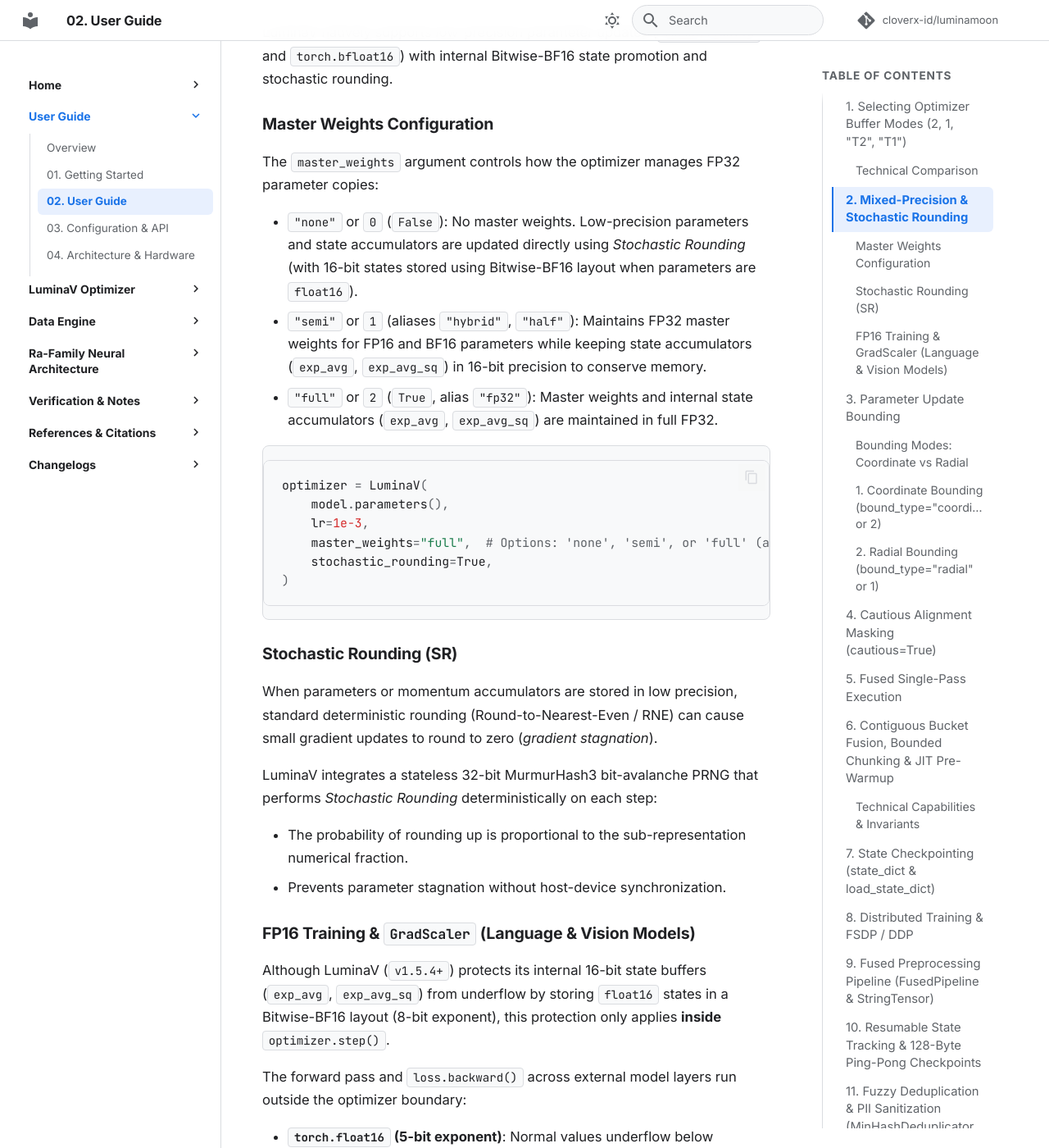
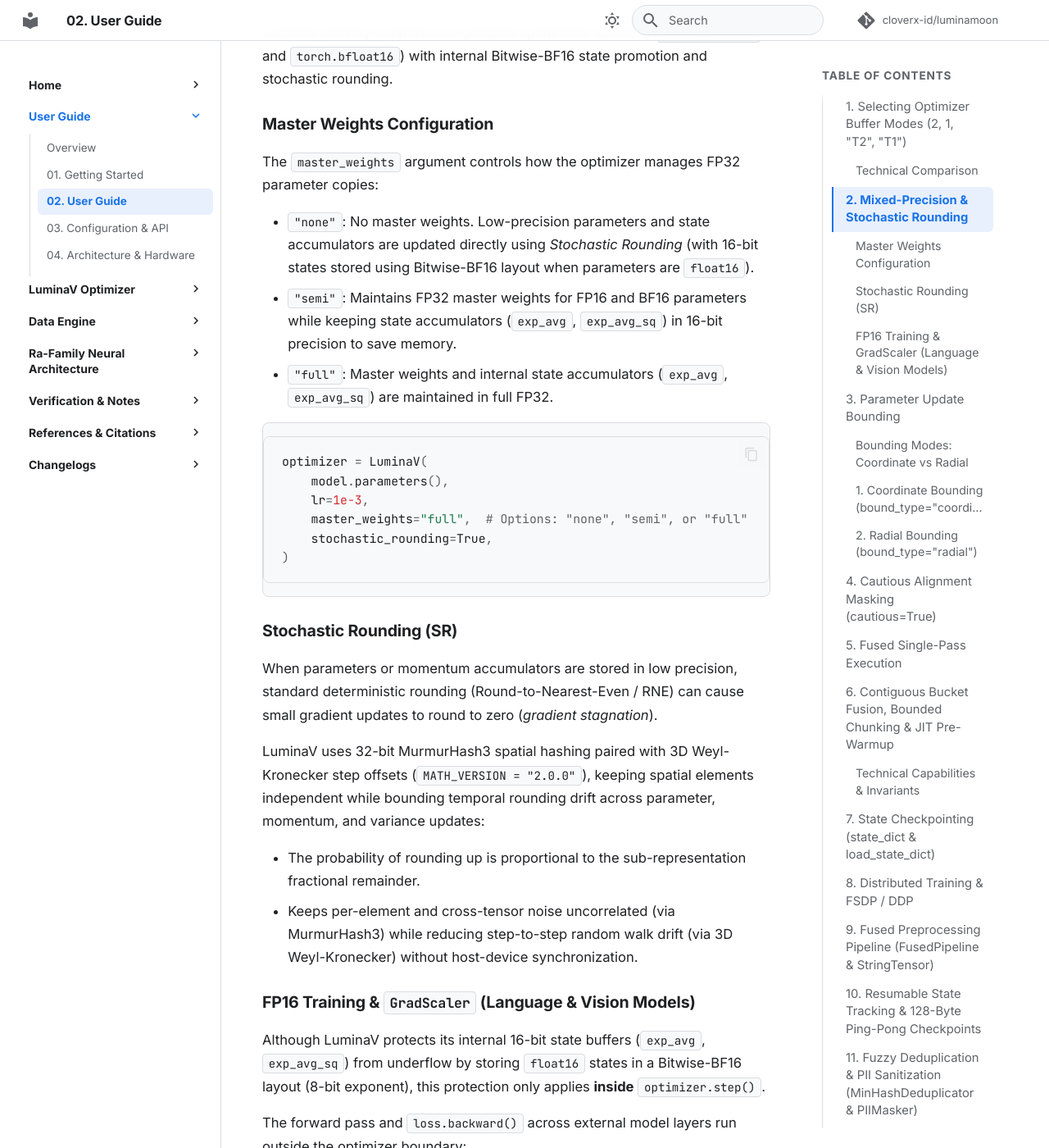
Before and after one commit to cloverx-id/luminamoon, an MkDocs documentation site: the page built from docs/en/02_user_guide.md, in a window 1280 px wide and 1400 px high, scrolled down 1941 px. Shown: the whole window at 82% size. Built offline with MkDocs 1.6.1 and Material for MkDocs 9.7.7, drawn with Linux system fonts in a browser that asks for light colours; comment, search, counter and statistics services are not loaded; some of the changed text lies outside the part shown.

Commit message:
docs: update root and English guides for v2.0.0

````diff
--- a/docs/en/02_user_guide.md
+++ b/docs/en/02_user_guide.md
@@ -41,15 +41,15 @@ LuminaV natively supports low-precision parameter updates (`torch.float16` and `
 
 The `master_weights` argument controls how the optimizer manages FP32 parameter copies:
 
-- `"none"` or `0` (`False`): No master weights. Low-precision parameters and state accumulators are updated directly using *Stochastic Rounding* (with 16-bit states stored using Bitwise-BF16 layout when parameters are `float16`).
-- `"semi"` or `1` (aliases `"hybrid"`, `"half"`): Maintains FP32 master weights for FP16 and BF16 parameters while keeping state accumulators (`exp_avg`, `exp_avg_sq`) in 16-bit precision to conserve memory.
-- `"full"` or `2` (`True`, alias `"fp32"`): Master weights and internal state accumulators (`exp_avg`, `exp_avg_sq`) are maintained in full FP32.
+- `"none"`: No master weights. Low-precision parameters and state accumulators are updated directly using *Stochastic Rounding* (with 16-bit states stored using Bitwise-BF16 layout when parameters are `float16`).
+- `"semi"`: Maintains FP32 master weights for FP16 and BF16 parameters while keeping state accumulators (`exp_avg`, `exp_avg_sq`) in 16-bit precision to save memory.
+- `"full"`: Master weights and internal state accumulators (`exp_avg`, `exp_avg_sq`) are maintained in full FP32.
 
 ```python
 optimizer = LuminaV(
     model.parameters(),
     lr=1e-3,
-    master_weights="full",  # Options: 'none', 'semi', or 'full' (alias 'fp32')
+    master_weights="full",  # Options: "none", "semi", or "full"
     stochastic_rounding=True,
 )
 ```
@@ -58,14 +58,14 @@ optimizer = LuminaV(
 
 When parameters or momentum accumulators are stored in low precision, standard deterministic rounding (Round-to-Nearest-Even / RNE) can cause small gradient updates to round to zero (*gradient stagnation*).
 
-LuminaV integrates a stateless 32-bit MurmurHash3 bit-avalanche PRNG that performs *Stochastic Rounding* deterministically on each step:
+LuminaV uses 32-bit MurmurHash3 spatial hashing paired with 3D Weyl-Kronecker step offsets (`MATH_VERSION = "2.0.0"`), keeping spatial elements independent while bounding temporal rounding drift across parameter, momentum, and variance updates:
 
-- The probability of rounding up is proportional to the sub-representation numerical fraction.
-- Prevents parameter stagnation without host-device synchronization.
+- The probability of rounding up is proportional to the sub-representation fractional remainder.
+- Keeps per-element and cross-tensor noise uncorrelated (via MurmurHash3) while reducing step-to-step random walk drift (via 3D Weyl-Kronecker) without host-device synchronization.
 
 ### FP16 Training & `GradScaler` (Language & Vision Models)
 
-Although LuminaV (`v1.5.4+`) protects its internal 16-bit state buffers (`exp_avg`, `exp_avg_sq`) from underflow by storing `float16` states in a Bitwise-BF16 layout (8-bit exponent), this protection only applies **inside** `optimizer.step()`.
+Although LuminaV protects its internal 16-bit state buffers (`exp_avg`, `exp_avg_sq`) from underflow by storing `float16` states in a Bitwise-BF16 layout (8-bit exponent), this protection only applies **inside** `optimizer.step()`.
 
 The forward pass and `loss.backward()` across external model layers run outside the optimizer boundary:
 
@@ -101,20 +101,20 @@ optimizer = LuminaV(
 
 ### Bounding Modes: Coordinate vs Radial
 
-#### 1. Coordinate Bounding (`bound_type="coordinate"` or `2`)
-Bounds each element independently using a hyperbolic tangent envelope:
+#### 1. Coordinate Bounding (`bound_type="coordinate"`)
+Bounds each element independently using a hyperbolic tangent envelope (or rational update bounds in Triangle Family `T1`/`T2`):
 
 $$
-B_i = \mathrm{bound}_{\text{ratio}} \cdot \sqrt{\theta_i^2 + 10^{-4}}, \qquad \Delta\theta_i = B_i \cdot \tanh\left(\frac{\Delta\theta_i}{B_i}\right)
+B_i = \mathrm{bound} _ {\text{ratio}} \cdot \sqrt{\theta_i^2 + 10^{-4}}, \qquad \Delta\theta_i = B_i \cdot \tanh\left(\frac{\Delta\theta_i}{B_i}\right)
 $$
 
 Limits sparse outliers and large gradients in embedding layers.
 
-#### 2. Radial Bounding (`bound_type="radial"` or `1`)
+#### 2. Radial Bounding (`bound_type="radial"`)
 Bounds the update vector norm relative to the parameter $L_2$ norm (AGC-style relative norm clipping):
 
 $$
-R = \mathrm{bound}_{\text{ratio}} \cdot \max(\lVert \theta \rVert_2, 1.0), \qquad r = \frac{\eta \lVert \Delta\theta \rVert_2}{R}, \qquad \mathrm{scale} = \frac{\tanh(r)}{\max(r, 10^{-8})}
+R = \mathrm{bound} _ {\text{ratio}} \cdot \max(\lVert \theta \rVert_2, 1.0), \qquad r = \frac{\eta \lVert \Delta\theta \rVert_2}{R}, \qquad \mathrm{scale} = \frac{\tanh(r)}{\max(r, 10^{-8})}
 $$
 
 Preserves the direction of the update vector without angular distortion.
````
Also changed, not shown: README.md (+26 -41 lines), docs/README.md (+9 -9 lines), docs/en/01_getting_started.md (+5 -5 lines), docs/en/03_configuration_api.md (+10 -11 lines), docs/en/04_architecture_and_hardware.md (+7 -7 lines), docs/en/README.md (+5 -5 lines).
